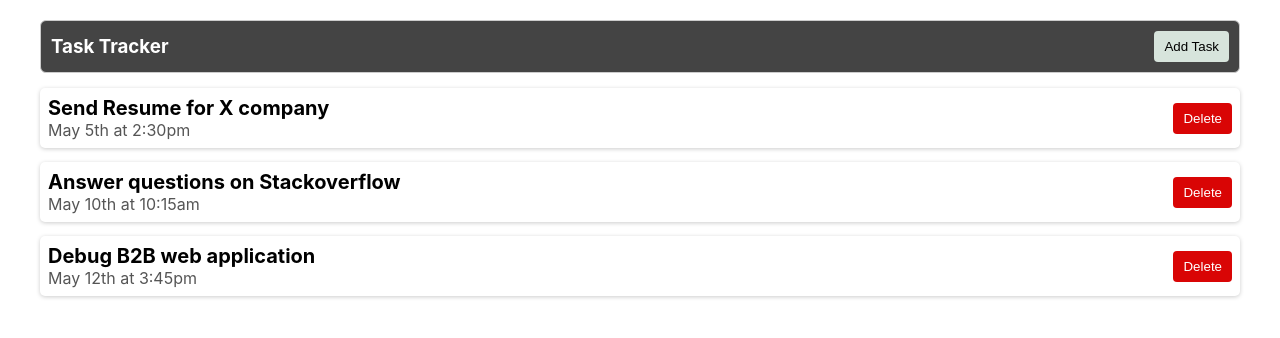
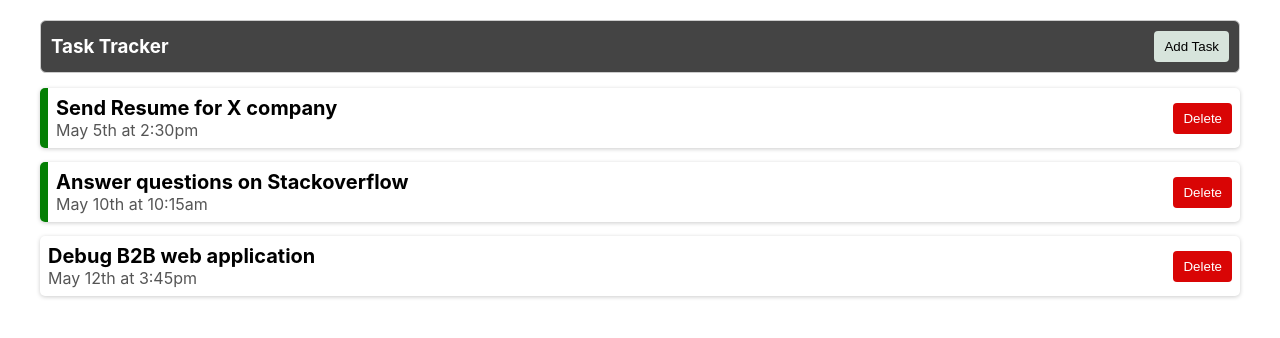
Before and after one commit to masoudtabatabaei/react-task-tracker, a React (Create React App) app: page / in a window 1280 px wide. Shown: the top 338 px of the page. Built offline with nearby package versions, Linux system fonts and the light colour scheme.

Commit message:
Feature: Implement handleDoubleClick on task item

```diff
--- a/src/App.js
+++ b/src/App.js
@@ -34,13 +34,22 @@ function App() {
     setTasks(filtered);
   };
 
+  // handle toggle
+  const handleToggle = (id) => {
+    const tasksClone = [...tasks];
+    const index = tasksClone.findIndex((task) => task.id === id);
+    tasksClone[index].reminder = !tasksClone[index].reminder;
+
+    setTasks(tasksClone);
+  };
+
   return (
     <div className="container">
       <Header />
       {tasks.length === 0 ? (
         "There aren't any task"
       ) : (
-        <Tasks tasks={tasks} onDelete={handleDelete} />
+        <Tasks tasks={tasks} onDelete={handleDelete} onToggle={handleToggle} />
       )}
     </div>
   );
--- a/src/components/task/task.css
+++ b/src/components/task/task.css
@@ -13,3 +13,7 @@
   font-size: 0.8em;
   color: #555555;
 }
+
+.task.hasReminder {
+  border-left: 8px solid #047f04;
+}
--- a/src/components/task/task.jsx
+++ b/src/components/task/task.jsx
@@ -1,9 +1,13 @@
 import Button from "../button/button";
 import "./task.css";
 
-const Task = ({ task, onDelete }) => {
+const Task = ({ task, onDelete, onToggle }) => {
+  const hasReminder = task.reminder ? "hasReminder" : "";
   return (
-    <div className="task">
+    <div
+      className={`task ${hasReminder}`}
+      onDoubleClick={() => onToggle(task.id)}
+    >
       <div>
         <h4>{task.text}</h4>
         <p>{task.day}</p>
--- a/src/components/tasks/tasks.jsx
+++ b/src/components/tasks/tasks.jsx
@@ -1,10 +1,17 @@
 import Task from "../task/task";
 
-const Tasks = ({ tasks, onDelete }) => {
+const Tasks = ({ tasks, onDelete, onToggle }) => {
   return (
     <>
       {tasks.map((task) => {
-        return <Task key={task.id} task={task} onDelete={onDelete} />;
+        return (
+          <Task
+            key={task.id + Math.random()}
+            task={task}
+            onDelete={onDelete}
+            onToggle={onToggle}
+          />
+        );
       })}
     </>
   );
```
